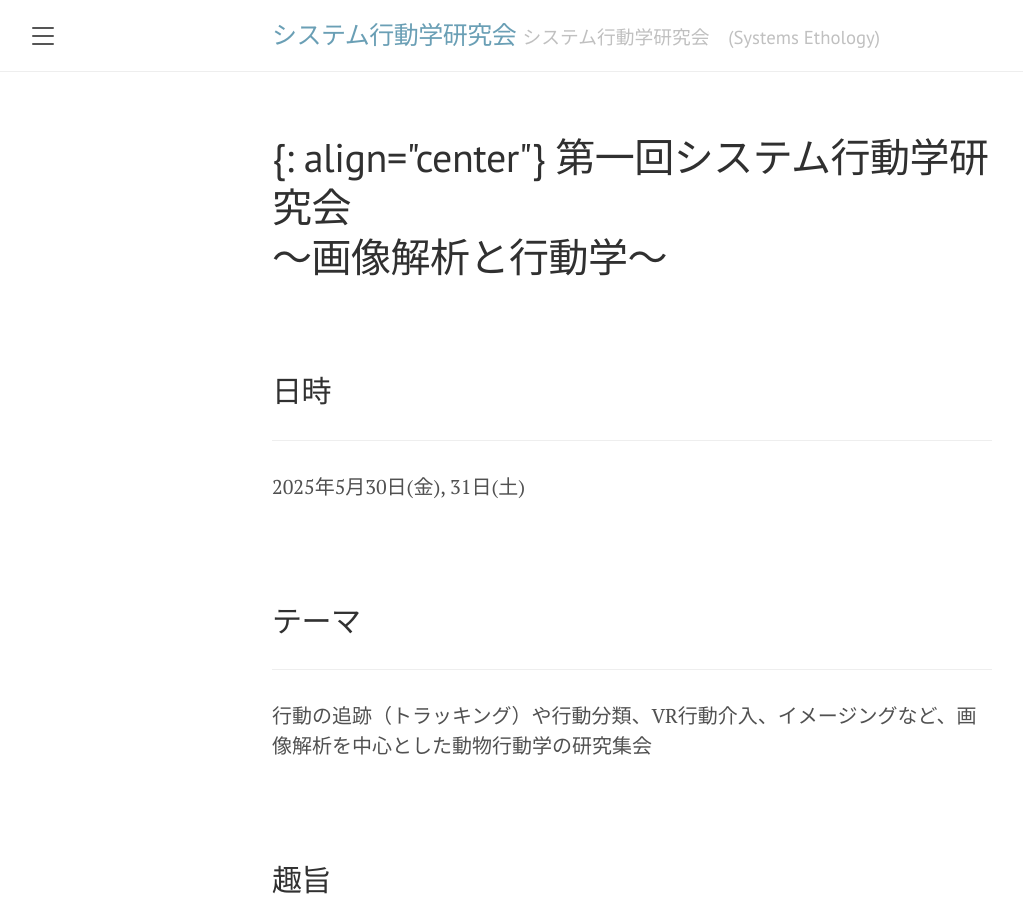
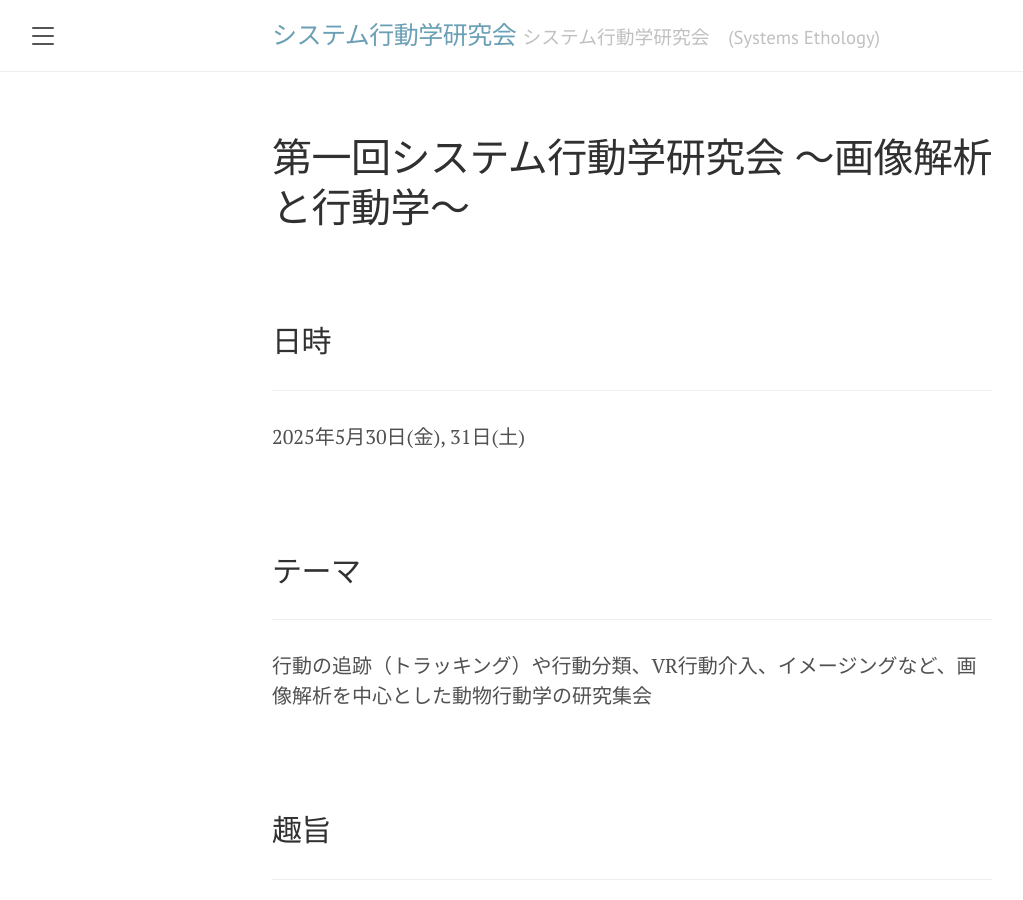
Before and after one commit to SystemsEthology/website, a Jekyll site: the page built from event/conference01.md, in a window 1280 px wide and 900 px high. Shown: the whole window, without its empty margins (8-1031 px from the left). Built offline with Jekyll 4.4.1, drawn with Linux system fonts in a browser that asks for light colours; some of the changed text lies outside the part shown.

Commit message:
update conference01

```diff
--- a/event/conference01.md
+++ b/event/conference01.md
@@ -1,8 +1,7 @@
 ---
 layout: page
 title: >
-  {: align="center"}
-  第一回システム行動学研究会  <br>
+  第一回システム行動学研究会
   〜画像解析と行動学〜
 ---
 
@@ -143,6 +142,7 @@ TBA
 <br>
 <br>
 
-##　 お問い合わせ
+## お問い合わせ
 ***
-- 山ノ内 勇斗 (名古屋大学 理学研究科 理学専攻 生命理学領域 博士後期課程): haya.m.yamano.neuro@gmail.com
+
+山ノ内 勇斗 (名古屋大学 理学研究科 理学専攻 生命理学領域 博士後期課程): haya.m.yamano.neuro@gmail.com
```
Also changed, not shown: other parts of event/conference01.md (+2 -2 lines).
